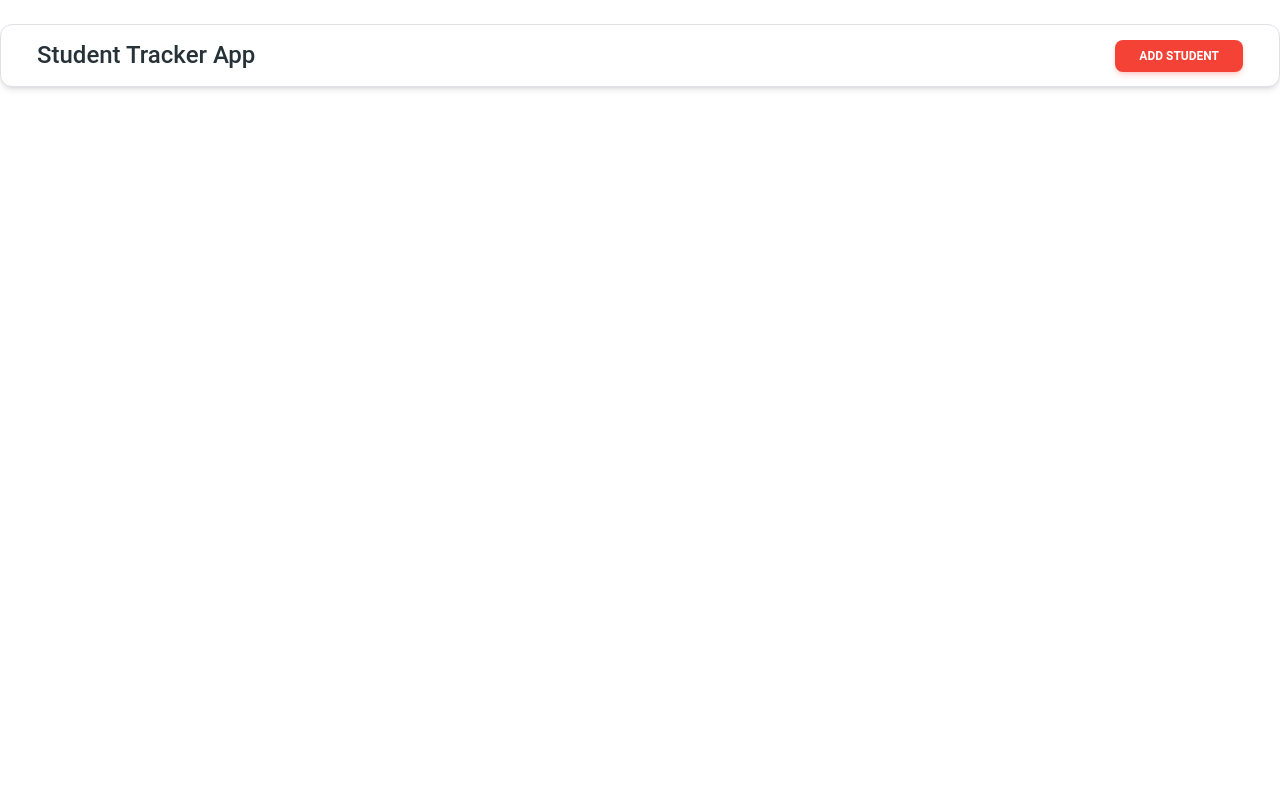
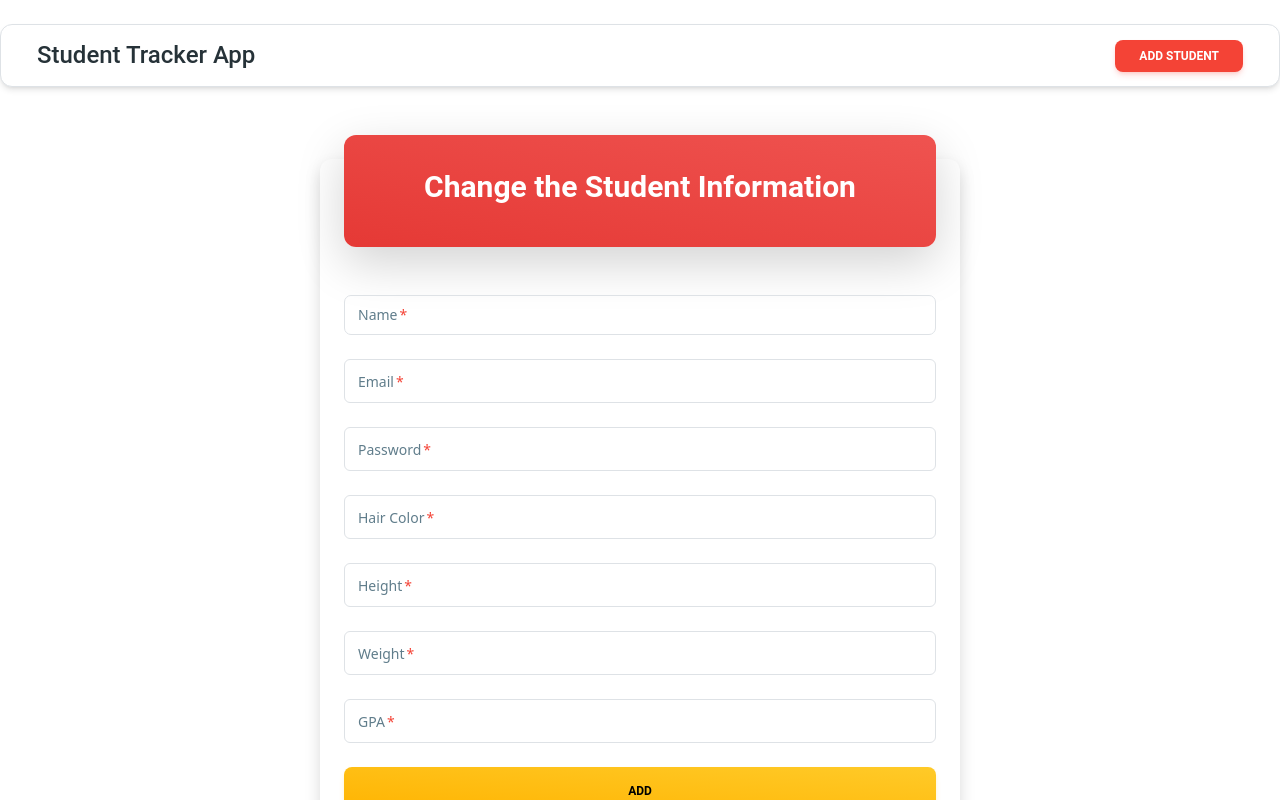
Before and after one commit to peyz21/Student-Tracker, a React (Create React App) app in the folder student-tracker-frontend/: page /edituser/1 in a window 1280 px wide. Shown: the top 800 px of the page. Built offline with nearby package versions, Linux system fonts and the light colour scheme; no server answers.

Commit message:
added editing capability

```diff
--- a/student-tracker-frontend/src/App.js
+++ b/student-tracker-frontend/src/App.js
@@ -5,6 +5,7 @@ import Home from "./pages/Home";
 import React from "react";
 import { BrowserRouter as Router, Routes, Route } from "react-router-dom";
 import AddUser from "./components/users/AddUser";
+import EditUser from "./components/users/EditUser";
 function App() {
   return (
     <React.Fragment>
@@ -13,6 +14,7 @@ function App() {
         <Routes>
           <Route exact path="/" element={<Home />} />
           <Route exact path="/addstudent" element={<AddUser />} />
+          <Route exact path="/edituser/:id" element={<EditUser />} />
         </Routes>
 
       </Router>
--- a/student-tracker-frontend/src/components/users/AddUser.js
+++ b/student-tracker-frontend/src/components/users/AddUser.js
@@ -46,7 +46,7 @@ const AddUser = () => {
             className="mb-4 grid h-28 place-items-center"
           >
             <Typography variant="h3" color="white">
-              Student Information
+              Fill in the Student Information
             </Typography>
           </CardHeader>
           <CardBody color="teal" className="flex flex-col gap-4">
@@ -123,7 +123,7 @@ const AddUser = () => {
             />
           </CardBody>
           <CardFooter className="pt-0">
-            <Button variant="gradient" color="blue" type="submit" fullWidth>
+            <Button variant="gradient" color="amber" type="submit" fullWidth>
               Add
             </Button>
             <Button
--- a/student-tracker-frontend/src/components/users/EditUser.js
+++ b/student-tracker-frontend/src/components/users/EditUser.js
@@ -0,0 +1,157 @@
+import React, { useEffect, useState } from "react";
+import axios from "axios";
+import { useNavigate, useParams } from "react-router-dom";
+import {
+  Card,
+  CardHeader,
+  CardBody,
+  CardFooter,
+  Typography,
+  Input,
+  Button,
+} from "@material-tailwind/react";
+
+const EditUser = () => {
+  const { id } = useParams();
+  const navigate = useNavigate(); // to navigate to other pages
+  const [student, setStudent] = React.useState({
+    name: "",
+    email: "",
+    password: "",
+    hairColor: "",
+    height: "",
+    weight: "",
+    gpa: "",
+  }); // to store the data from the form
+  useEffect(() => {
+    loadUser();
+  }, []);
+  const { name, email, password, hairColor, height, weight, gpa } = student;
+  const loadUser = async () => {
+    console.log(id);
+    const result = await axios.get(
+      `https://student-tracker-be-utaf.onrender.com/student/${id}`
+    );
+    setStudent(result.data);
+  };
+  const onInputChange = (e) => {
+    setStudent({ ...student, [e.target.name]: e.target.value });
+  };
+
+  const onSubmit = async (e) => {
+    e.preventDefault();
+    console.log(id);
+    await axios.put(
+      `https://student-tracker-be-utaf.onrender.com/student/${id}`,
+      student
+    );
+    navigate("/");
+  };
+
+  return (
+    <div className="flex justify-center items-center py-5">
+      <Card className="w-1/2 shadow">
+        <form onSubmit={(e) => onSubmit(e)}>
+          <CardHeader
+            variant="gradient"
+            color="red"
+            className="mb-4 grid h-28 place-items-center"
+          >
+            <Typography variant="h3" color="white">
+              Change the Student Information
+            </Typography>
+          </CardHeader>
+          <CardBody color="teal" className="flex flex-col gap-4">
+            <Input
+              color="teal"
+              label="Name"
+              size="md"
+              value={name}
+              name="name"
+              required
+              onChange={(e) => onInputChange(e)}
+            />
+            <Input
+              color="teal"
+              type="email"
+              label="Email"
+              size="lg"
+              value={email}
+              name="email"
+              required
+              onChange={(e) => onInputChange(e)}
+            />
+            <Input
+              color="teal"
+              type="password"
+              label="Password"
+              size="lg"
+              value={password}
+              name="password"
+              required
+              onChange={(e) => onInputChange(e)}
+            />
+            <Input
+              color="teal"
+              label="Hair Color"
+              size="lg"
+              value={hairColor}
+              name="hairColor"
+              required
+              onChange={(e) => onInputChange(e)}
+            />
+            <Input
+              color="teal"
+              type="number"
+              min="0"
+              label="Height"
+              size="lg"
+              value={height}
+              name="height"
+              required
+              onChange={(e) => onInputChange(e)}
+            />
+            <Input
+              color="teal"
+              type="number"
+              min="0"
+              label="Weight"
+              size="lg"
+              value={weight}
+              name="weight"
+              required
+              onChange={(e) => onInputChange(e)}
+            />
+            <Input
+              color="teal"
+              type="float"
+              min="0"
+              label="GPA"
+              size="lg"
+              value={gpa}
+              name="gpa"
+              required
+              onChange={(e) => onInputChange(e)}
+            />
+          </CardBody>
+          <CardFooter className="pt-0">
+            <Button variant="gradient" color="amber" type="submit" fullWidth>
+              Add
+            </Button>
+            <Button
+              variant="gradient"
+              color="red"
+              fullWidth
+              className="my-2"
+              onClick={() => navigate("/")}
+            >
+              Cancel
+            </Button>
+          </CardFooter>
+        </form>
+      </Card>
+    </div>
+  );
+};
+
+export default EditUser;
--- a/student-tracker-frontend/src/pages/Home.js
+++ b/student-tracker-frontend/src/pages/Home.js
@@ -1,16 +1,18 @@
 import React, { useEffect, useState } from "react";
 import axios from "axios";
+import { useNavigate } from "react-router-dom";
 const Home = () => {
   const [students, setStudents] = React.useState([]);
-
+  const navigate = useNavigate(); // to navigate to other pages
   useEffect(() => {
     loadStudent();
   }, []);
 
   const loadStudent = async () => {
-
     // const result = await axios.get("http://localhost:8080/students");
-    const result = await axios.get("https://student-tracker-be-utaf.onrender.com/students");
+    const result = await axios.get(
+      "https://student-tracker-be-utaf.onrender.com/students"
+    );
     setStudents(result.data);
   };
 
@@ -63,10 +65,11 @@ const Home = () => {
                 <td className="text-center">{student.email}</td>
                 <td className="text-center">{student.password}</td>
                 <td className="d-flex justify-content-center">
-                  <button className=" btn  btn-warning mx-2">
-                    View
-                  </button>
-                  <button className=" btn  btn-outline-warning mx-2">
+                  <button className=" btn  btn-warning mx-2">View</button>
+                  <button
+                    onClick={() => navigate(`/edituser/${student.id}`)}
+                    className=" btn  btn-outline-warning mx-2"
+                  >
                     Edit
                   </button>
                   <button className=" btn btn-outline-danger mx-2">
```
